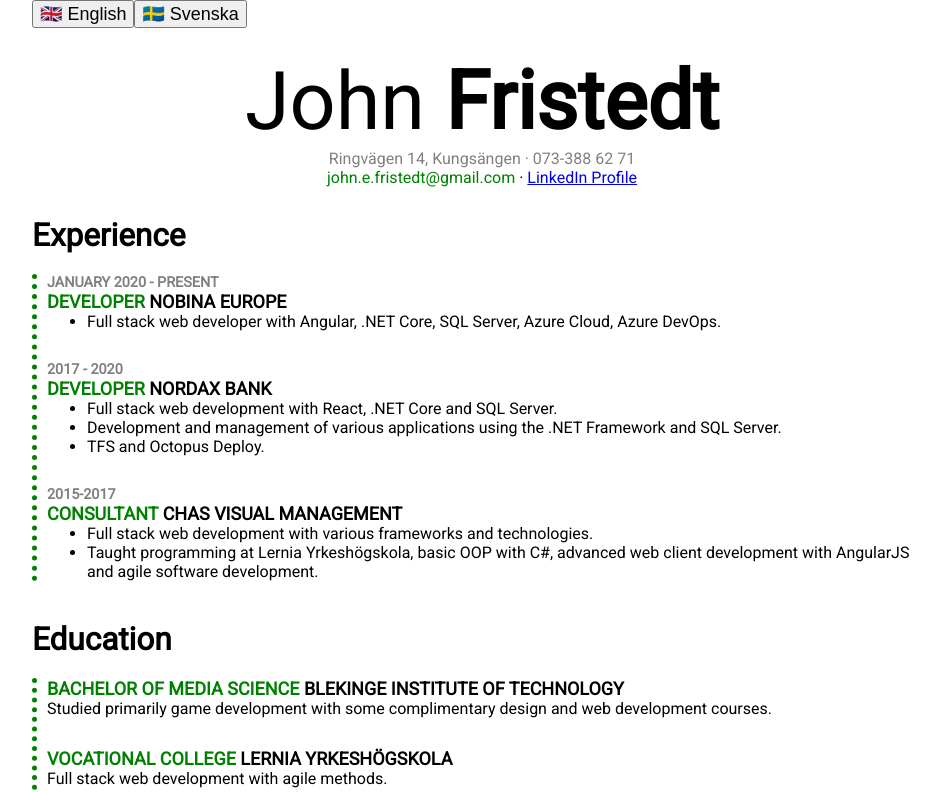
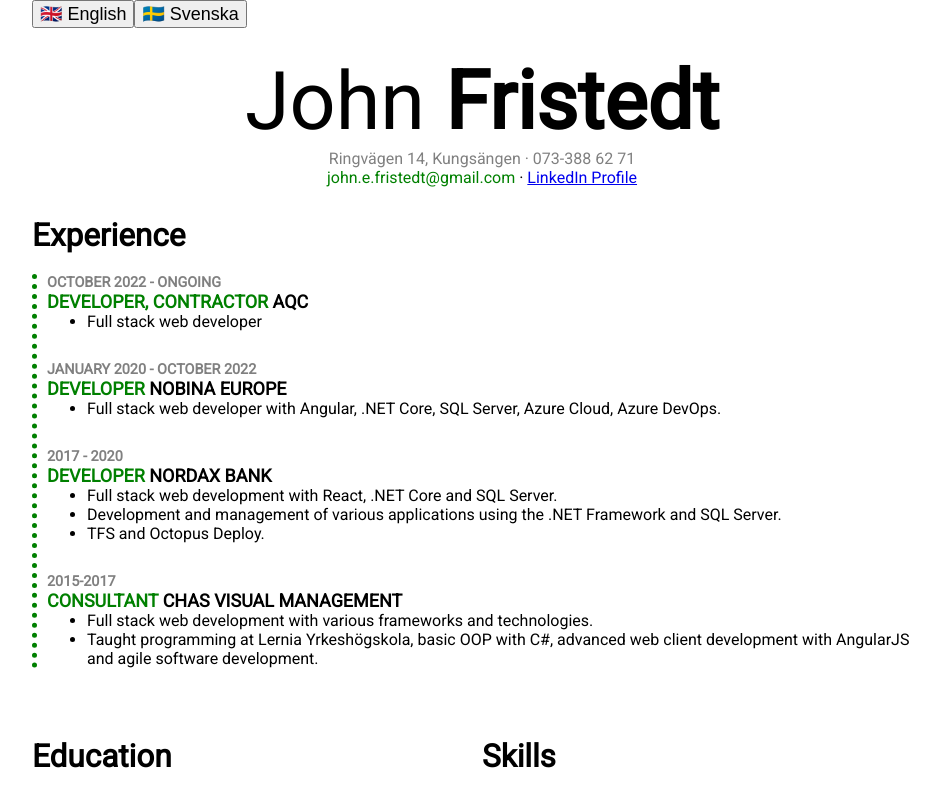
Before and after one commit to johnfristedt/cv, a React (Create React App) app: page / in a window 1280 px wide. Shown: the top 792 px of the page, without its empty margins (158-1098 px from the left). Built offline with nearby package versions, Linux system fonts and the light colour scheme.

Commit message:
Added AQC experience and grid column width property

```diff
--- a/src/components/grid/grid-col.component.tsx
+++ b/src/components/grid/grid-col.component.tsx
@@ -1,15 +1,21 @@
-import { ComponentProps } from '../../types/props'
+import { ComponentProps } from '../../types/props';
 
 interface GridColProps extends ComponentProps {
+  width: number;
 }
 
-export const GridCol = (props: GridColProps) => {
+export function GridCol(props: GridColProps) {
   return (
     <div style={{
       ...props.style,
-      flex: 'column'
+      flex: 'column',
+      flexBasis: `${props.width}%`
     }}>
       {props.children}
     </div>
-  )
-}
+  );
+};
+
+GridCol.defaultProps = {
+  width: 100
+};
--- a/src/components/home/home.component.tsx
+++ b/src/components/home/home.component.tsx
@@ -50,7 +50,19 @@
         </Grid.Col>
       </Grid>
 
+      <Grid>
+        <Grid.Col>
+          <Grid.Row>
             <h2>{lang.education}</h2>
+          </Grid.Row>
+        </Grid.Col>
+
+        <Grid.Col>
+          <Grid.Row>
+            <h2>{lang.skillsTitle}</h2>
+          </Grid.Row>
+        </Grid.Col>
+      </Grid>
 
       <Grid style={gridStyle}>
         <Grid.Col>
@@ -65,9 +77,7 @@
             </span>
           )}
         </Grid.Col>
-      </Grid>
-
-      <h2>{lang.skillsTitle}</h2>
+        <Grid.Col>
 
           <ul style={{
             listStyle: 'inside',
@@ -90,6 +100,8 @@
               </li>
             )}
           </ul>
+        </Grid.Col>
+      </Grid>
     </>
   );
 };
--- a/src/data-files/experiences.ts
+++ b/src/data-files/experiences.ts
@@ -7,7 +7,15 @@
 
 export const experiencesEn: Experience[] = [
   {
-    period: 'January 2020 - Present',
+    period: 'October 2022 - Ongoing',
+    place: 'AQC',
+    points: [
+      'Full stack web developer'
+    ],
+    role: 'Developer, contractor'
+  },
+  {
+    period: 'January 2020 - October 2022',
     place: 'Nobina Europe',
     points: [
       'Full stack web developer with Angular, .NET Core, SQL Server, Azure Cloud, Azure DevOps.'
@@ -37,7 +45,15 @@
 
 export const experiencesSv: Experience[] = [
   {
-    period: 'Januari 2020 - Pågående',
+    period: 'Oktober 2022 - Pågående',
+    place: 'AQC',
+    points: [
+      'Full stack webbutvecklare'
+    ],
+    role: 'Systemutvecklare, konsult'
+  },
+  {
+    period: 'Januari 2020 - Oktober 2022',
     place: 'Nobina Europe',
     points: [
       'Full stack webbutvecklare med Angular, .NET Core, SQL Server, Azure Cloud, Azure DevOps.'
```
Lines whose indentation alone changed are shown as unchanged.
